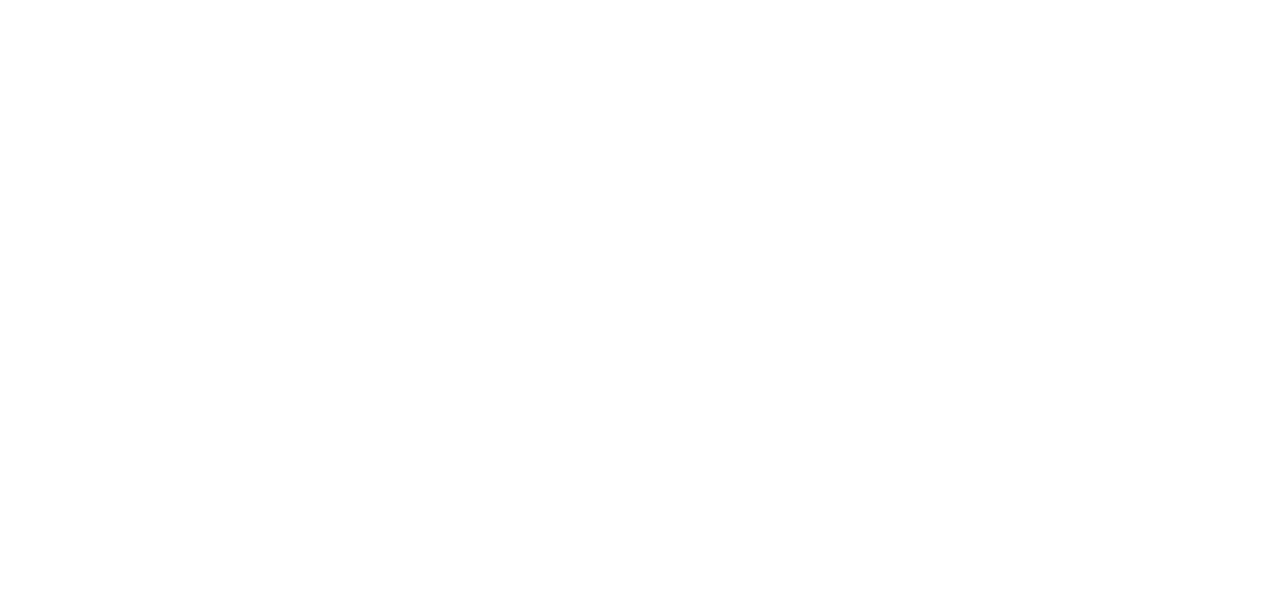
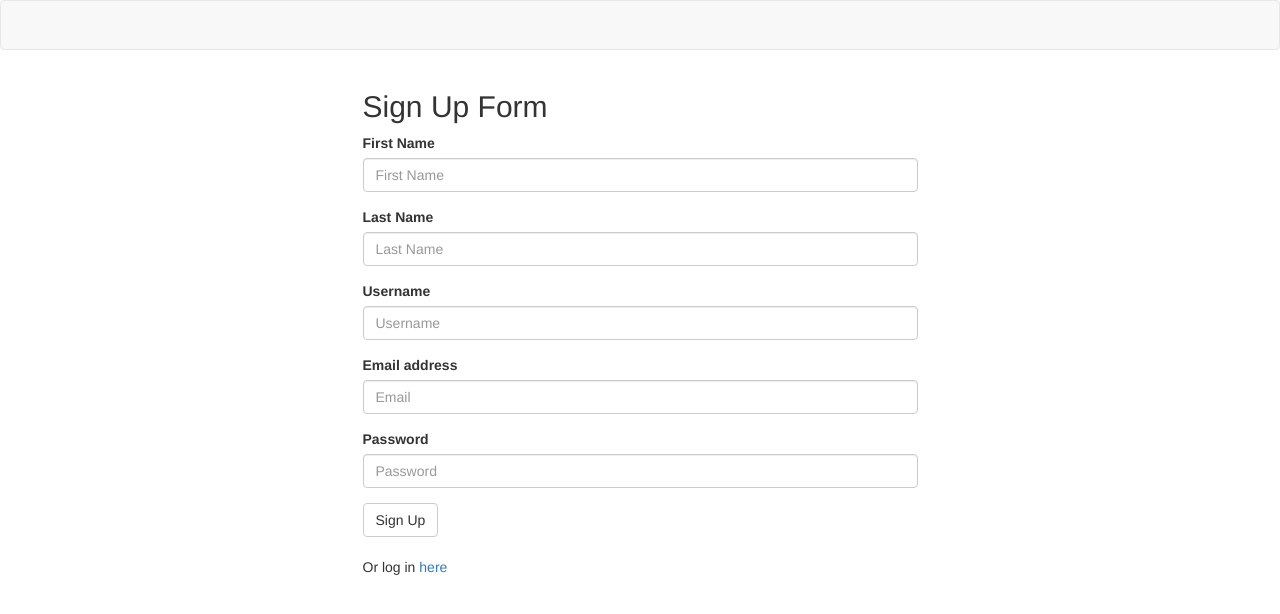
Before and after one commit to janessaref/whatTheFact, a website: page public/signup.html in a window 1280 px wide. Drawn offline with nearby package versions, Linux system fonts and the light colour scheme.

Commit message:
checking on heroku

```diff
--- a/package.json
+++ b/package.json
@@ -19,6 +19,7 @@
     "homepage": "https://github.com/aarondig/whatTheFact#readme",
     "dependencies": {
         "axios": "^0.21.0",
+        "bcrypt": "^5.0.0",
         "bcryptjs": "^2.4.3",
         "body-parser": "^1.19.0",
         "express": "^4.17.1",
--- a/public/index.html
+++ b/public/index.html
@@ -5,7 +5,7 @@
     <meta charset="UTF-8">
     <meta name="viewport" content="width=device-width, initial-scale=1.0">
     <title>Document</title>
-    <link rel="stylesheet" type="text/css" href="../public/css/stylesheet.css">
+    <link rel="stylesheet" type="text/css" href="css/stylesheet.css">
     <link href="https://fonts.googleapis.com/css?family=Open+Sans:300i,400" rel="stylesheet">
     <link rel="stylesheet" type="text/css" href="https://cdnjs.cloudflare.com/ajax/libs/semantic-ui/2.4.1/semantic.min.css">
 </head>
--- a/public/signup.html
+++ b/public/signup.html
@@ -0,0 +1,61 @@
+<!DOCTYPE html>
+<html lang="en">
+
+<head>
+    <title>Passport Authentication</title>
+    <meta charset="UTF-8">
+    <meta name="viewport" content="width=device-width, initial-scale=1">
+    <link rel="stylesheet" href="https://maxcdn.bootstrapcdn.com/bootswatch/3.3.7/lumen/bootstrap.min.css">
+    <link href="css/stylesheet.css" rel="stylesheet">
+</head>
+
+<body>
+    <nav class="navbar navbar-default">
+        <div class="container-fluid">
+            <div class="navbar-header">
+            </div>
+        </div>
+    </nav>
+    <div class="container">
+        <div class="row">
+            <div class="col-md-6 col-md-offset-3">
+                <h2>Sign Up Form</h2>
+                <form class="signup">
+                    <div class="form-group">
+                        <label for="firstname">First Name</label>
+                        <input type="firstname" class="form-control" id="firstname-input" placeholder="First Name">
+                    </div>
+                    <div class="form-group">
+                        <label for="lastname">Last Name</label>
+                        <input type="lastname" class="form-control" id="lastname-input" placeholder="Last Name">
+                    </div>
+                    <div class="form-group">
+                        <label for="username">Username</label>
+                        <input type="username" class="form-control" id="username-input" placeholder="Username">
+                    </div>
+                    <div class="form-group">
+                        <label for="exampleInputEmail1">Email address</label>
+                        <input type="email" class="form-control" id="email-input" placeholder="Email">
+                    </div>
+                    <div class="form-group">
+                        <label for="exampleInputPassword1">Password</label>
+                        <input type="password" class="form-control" id="password-input" placeholder="Password">
+                    </div>
+                    <div style="display: none" id="alert" class="alert alert-danger" role="alert">
+                        <span class="glyphicon glyphicon-exclamation-sign" aria-hidden="true"></span>
+                        <span class="sr-only">Error:</span> <span class="msg"></span>
+                    </div>
+                    <button type="submit" class="btn btn-default">Sign Up</button>
+                </form>
+                <br />
+                <p>Or log in <a href="/login">here</a></p>
+            </div>
+        </div>
+    </div>
+
+    <script src="https://cdnjs.cloudflare.com/ajax/libs/jquery/3.2.1/jquery.min.js"></script>
+    <script type="text/javascript" src="js/signup.js"></script>
+
+</body>
+
+</html>
```
Also changed, not shown: public/login.html (+2 -2 lines), 1 other file.
